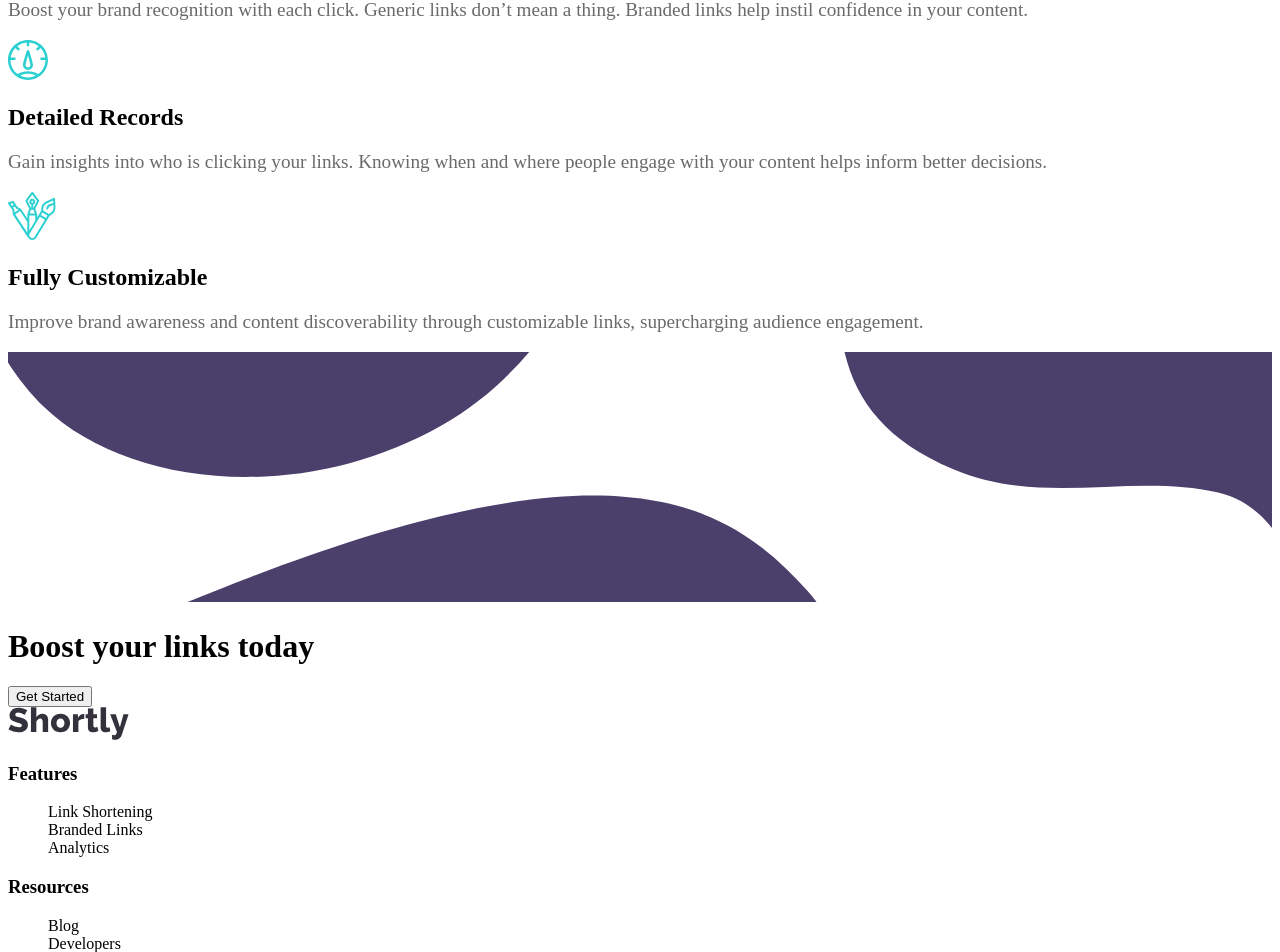
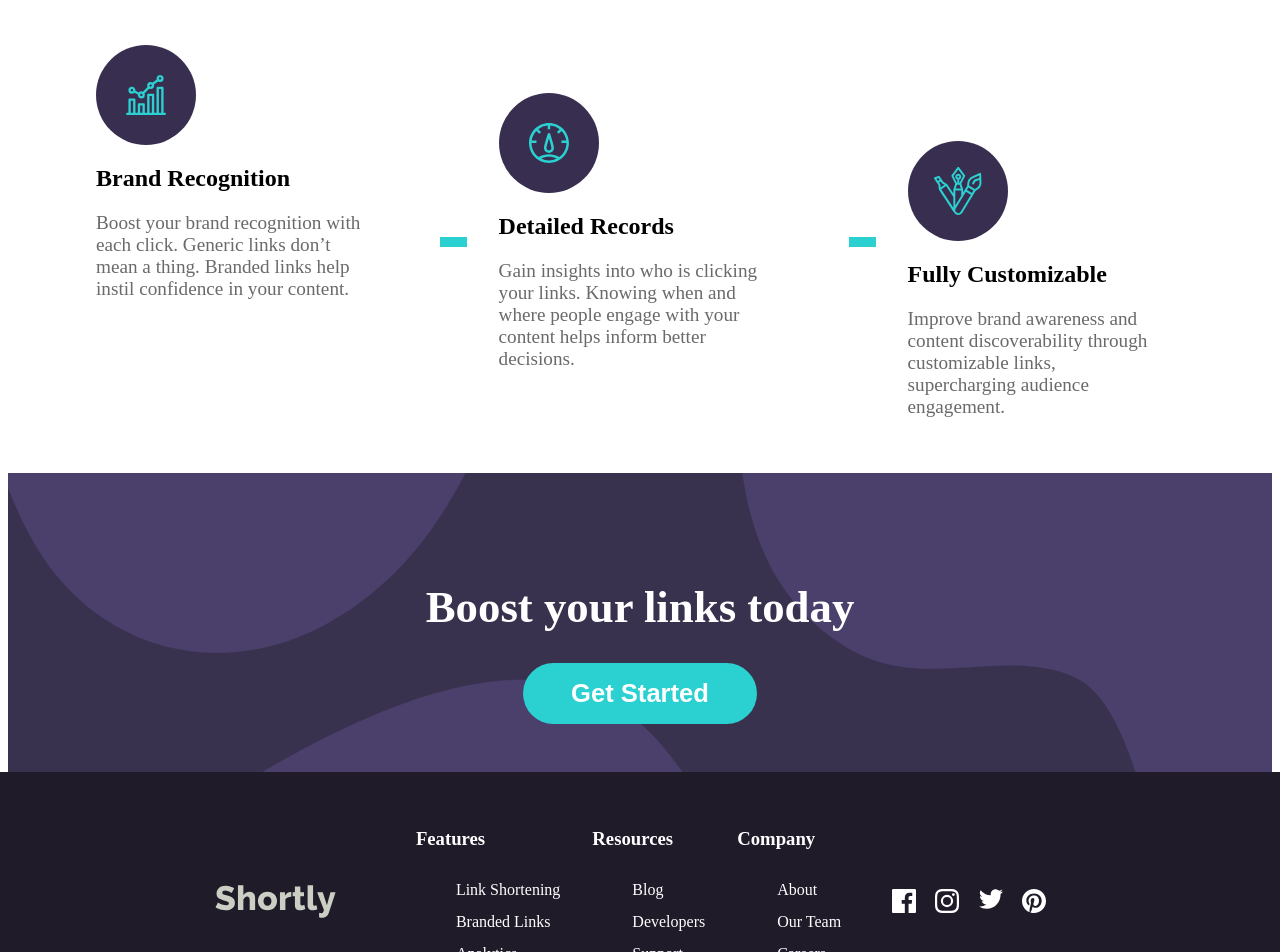
Before and after one commit to pesto-students/p5-nitish-honeykhra, a React (Create React App) app in the folder Week-10/url-shortner/: page / in a window 1280 px wide. Shown: the part 1010-1962 px from the top of the page. Built offline with nearby package versions, Linux system fonts and the light colour scheme.

Commit message:
styling done for remaining components

```diff
--- a/Week-10/url-shortner/src/App.css
+++ b/Week-10/url-shortner/src/App.css
@@ -1,3 +1,8 @@
+body {
+  margin: 0;
+  padding: 0;
+}
+
 ul li,
 li {
   list-style: none;
@@ -64,7 +69,6 @@ p {
   padding: 0.5rem 2rem;
 }
 
-
 /* Hero */
 .hero {
   display: flex;
@@ -106,3 +110,138 @@ p {
 .hero .right img {
   height: 85vh;
 }
+
+/* Statistics */
+.statistics {
+  padding: 6rem 4rem;
+  display: flex;
+  flex-direction: column;
+  align-items: center;
+}
+.statistics h1 {
+  padding: 0;
+  margin: 0;
+  color: #454545;
+  font-size: 2.4rem;
+}
+.statistics p {
+  width: 40%;
+}
+
+.cards {
+  display: flex;
+  margin-top: 4rem;
+}
+
+.cards .round {
+  background: #382f50;
+  border-radius: 50%;
+  width: 100px;
+  height: 100px;
+  display: flex;
+  align-items: center;
+  justify-content: center;
+}
+.cards p {
+  width: 80%;
+}
+.card {
+  margin-left: 2rem;
+}
+
+.cards .card2 {
+  margin-top: 3rem;
+}
+
+.cards .card3 {
+  margin-top: 6rem;
+}
+.span1 {
+  background: #2bd0d0;
+  height: 10px;
+  width: 80px;
+  margin-top: 12rem;
+  z-index: -1;
+}
+
+.span2 {
+  background: #2bd0d0;
+  height: 10px;
+  width: 80px;
+  margin-top: 12rem;
+  z-index: -1;
+}
+
+/* Boost */
+
+.boost {
+  margin: 3rem 0;
+  display: flex;
+  flex-direction: column;
+  align-items: center;
+  justify-content: center;
+}
+
+.boost img {
+  z-index: -1;
+  background: #39324e;
+  position: absolute;
+  height: 45%;
+  max-width: 98.8vw;
+  overflow: hidden;
+}
+.boost h1 {
+  color: #fff;
+  font-size: 2.8rem;
+  margin-top: 0;
+}
+.boost button {
+  color: #fff;
+  background-color: #2bd0d0;
+  font-size: 1.6rem;
+  border: none;
+  border-radius: 2rem;
+  padding: 1rem 3rem;
+  font-weight: 600;
+}
+
+/* Footer */
+
+.footer {
+  background: #1f1b29;
+  color: #fff;
+  display: flex;
+  align-items: center;
+  justify-content: center;
+  padding: 2rem 0 4rem 0;
+}
+
+.footer .logo {
+  filter: invert(100%);
+  margin-right: 5rem;
+  align-self: flex-start;
+}
+
+.footer .sections {
+  display: flex;
+  flex-direction: row;
+  align-self: flex-start;
+}
+
+.footer .section {
+  padding: 0 2rem 0 0;
+  line-height: 2rem;
+  display: flex;
+  flex-direction: column;
+  align-items: flex-start;
+}
+
+.footer .socialIcons {
+  width: 15%;
+  display: flex;
+  justify-content: space-evenly;
+}
+
+.footer ul {
+  margin: 0;
+}
```
